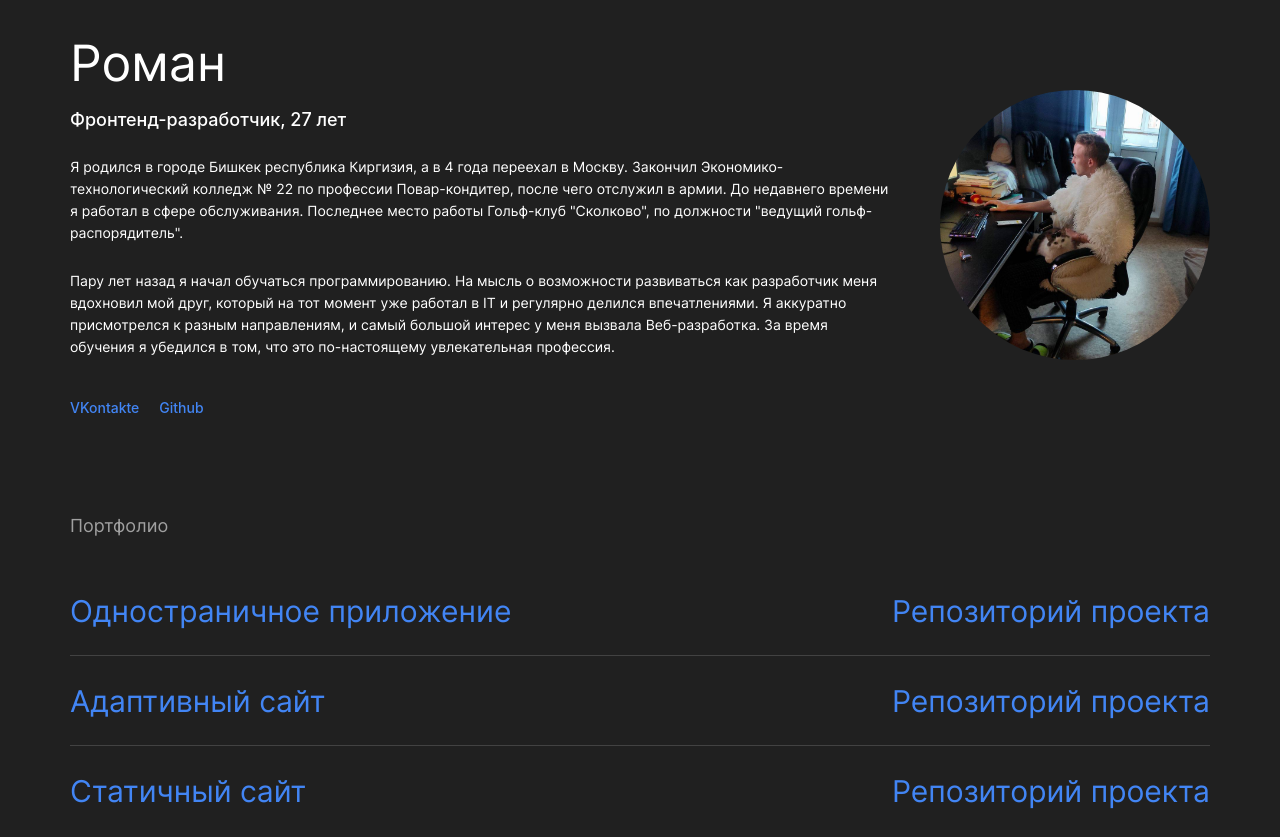
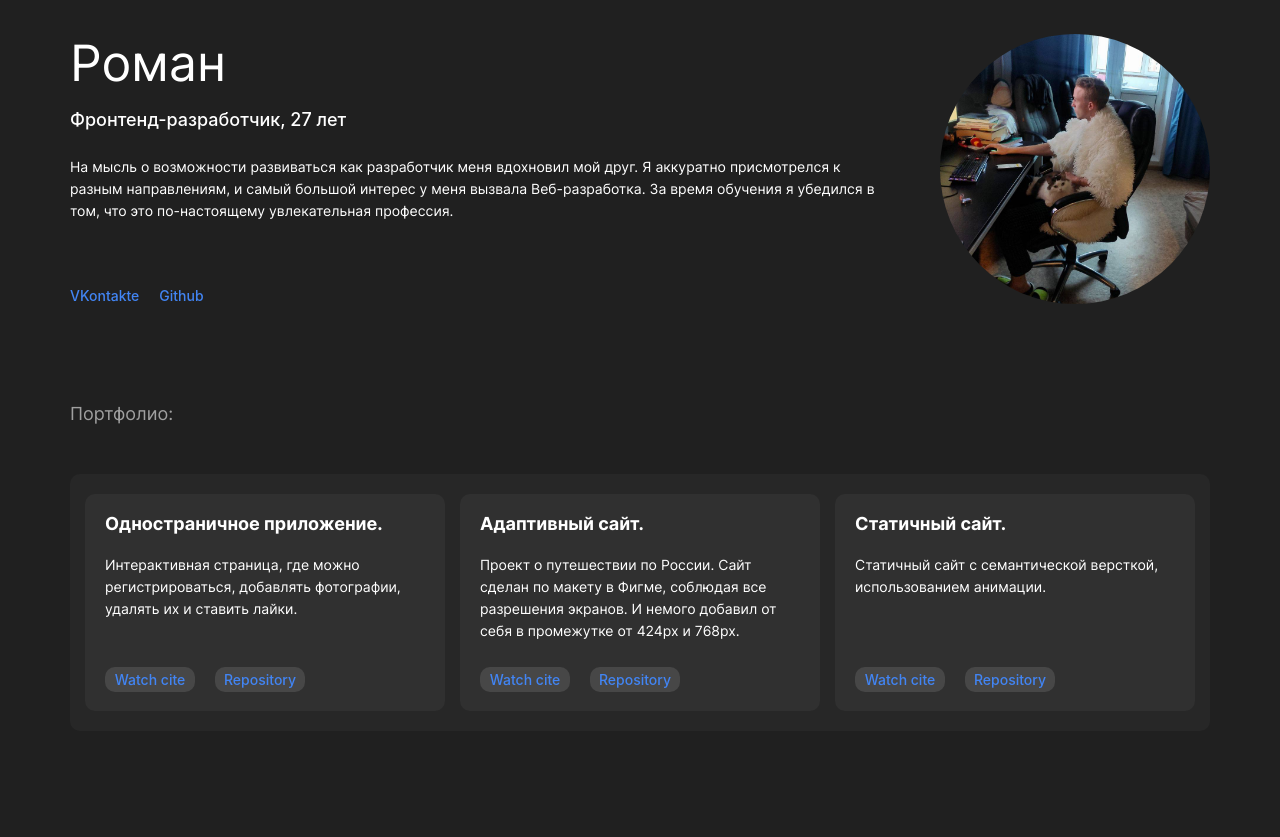
Before and after one commit to BeellCranel/movies-explorer-frontend, a React app: page / in a window 1280 px wide. Shown: the part 1960-2797 px from the top of the page. Built offline with nearby package versions, Linux system fonts and the light colour scheme; a web font is replaced by a local one.

Commit message:
feat: отредактировал секцию student, добавил анимацию в manePageHeader

```diff
--- a/src/components/MainPageHeader/MainPageHeader.js
+++ b/src/components/MainPageHeader/MainPageHeader.js
@@ -33,6 +33,13 @@ function MainPageNav() {
             </li>
           </ul>
         </nav>
+        <div className="main-page-header__square main-page-header__square-one">
+          <div className="main-page-header__square main-page-header__square-two">
+            <div className="main-page-header__square main-page-header__square-three">
+              <div className="main-page-header__square main-page-header__square-four" />
+            </div>
+          </div>
+        </div>
       </div>
     </header>
   );
--- a/src/components/MainPageHeader/MainPageHeader.scss
+++ b/src/components/MainPageHeader/MainPageHeader.scss
@@ -19,6 +19,8 @@
     display: flex;
     flex-direction: column;
     align-items: center;
+    position: relative;
+    overflow: hidden;
 
     @media screen and (min-width: 624px) {
       padding: 350px 24px 30px;
@@ -37,6 +39,7 @@
     letter-spacing: -0.04em;
     margin: 0;
     padding: 0 0 212px;
+    z-index: 2;
 
     @media screen and (min-width: 624px) {
       font-size: 40px;
@@ -61,9 +64,14 @@
     margin: 0;
     padding: 0;
     gap: 6px;
+    z-index: 2;
 
     @media screen and (min-width: 624px) {
       gap: 10px;
+    }
+
+    &_item {
+      z-index: 2;
     }
 
     &_link {
@@ -79,6 +87,7 @@
       height: 26px;
       background-color: #303030;
       border-radius: 6px;
+      z-index: 2;
 
       @media screen and (min-width: 624px) {
         font-size: 12px;
@@ -88,4 +97,47 @@
       }
     }
   }
+
+  &__square {
+    width: 1200px;
+    height: 800px;
+    z-index: 0;
+    border-radius: 30px;
+    animation: scale-one 3s ease-in-out infinite;
+  }
+
+  &__square-one {
+    background-color: rgba(61, 220, 132, 0.4);
+    position: absolute;
+    top: -300px;
+  }
+
+  &__square-two {
+    background-color: #272727;
+  }
+
+  &__square-three {
+    background-color: rgba(61, 220, 132, 0.4);
+  }
+
+  &__square-four {
+    background-color: #272727;
+  }
 }
+
+@keyframes scale-one {
+  0% {
+    -webkit-transform: scale(0, 0);
+    -moz-transform: scale(0, 0);
+    -ms-transform: scale(0, 0);
+    -o-transform: scale(0, 0);
+    transform: scale(0, 0);
+  }
+  100% {
+    -webkit-transform: scale(1, 1);
+    -moz-transform: scale(1, 1);
+    -ms-transform: scale(1, 1);
+    -o-transform: scale(1, 1);
+    transform: scale(1, 1);
+  }
+}
--- a/src/components/Movies/Movies.scss
+++ b/src/components/Movies/Movies.scss
@@ -1,27 +1,25 @@
 .cards {
+  max-width: 1280px;
   margin: 0 auto;
+  padding: 40px 10px 0;
   display: flex;
   flex-wrap: wrap;
-  max-width: 300px;
   box-sizing: border-box;
-  column-gap: 30px;
+  column-gap: 20px;
   row-gap: 39px;
-  padding-top: 40px;
+
+  @media screen and (min-width: 425px) {
+    min-height: 13vh;
+  }
 
   @media screen and (min-width: 624px) {
-    max-width: 339px;
-    min-height: 20vh;
+    padding: 23px 30px 0;
+    row-gap: 47px;
+    column-gap: 30px;
   }
 
   @media screen and (min-width: 806px) {
-    max-width: 708px;
-    padding-top: 23px;
-    row-gap: 47px;
-  }
-
-  @media screen and (min-width: 1280px) {
-    max-width: 1140px;
-    padding-top: 10px;
+    padding: 23px 70px 0;
     row-gap: 60px;
   }
 }
--- a/src/components/Student/Student.js
+++ b/src/components/Student/Student.js
@@ -18,20 +18,10 @@ function Student() {
             Фронтенд-разработчик, 27 лет
           </p>
           <p className="student__about_description">
-            Я родился в городе Бишкек республика Киргизия, а в 4 года переехал в
-            Москву. Закончил Экономико-технологический колледж № 22 по профессии
-            Повар-кондитер, после чего отслужил в армии. До недавнего времени я
-            работал в сфере обслуживания. Последнее место работы Гольф-клуб
-            "Сколково", по должности "ведущий гольф-распорядитель".
-          </p>
-          <p className="student__about_description">
-            Пару лет назад я начал обучаться программированию. На мысль о
-            возможности развиваться как разработчик меня вдохновил мой друг,
-            который на тот момент уже работал в IT и регулярно делился
-            впечатлениями. Я аккуратно присмотрелся к разным направлениям, и
-            самый большой интерес у меня вызвала Веб-разработка. За время
-            обучения я убедился в том, что это по-настоящему увлекательная
-            профессия.
+            На мысль о возможности развиваться как разработчик меня вдохновил
+            мой друг. Я аккуратно присмотрелся к разным направлениям, и самый
+            большой интерес у меня вызвала Веб-разработка. За время обучения я
+            убедился в том, что это по-настоящему увлекательная профессия.
           </p>
           <footer className="student__about_contacts">
             <nav className="student__about_nav">
@@ -65,17 +55,26 @@ function Student() {
       </section>
 
       <section className="student__portfolio">
-        <h3 className="student__portfolio_title">Портфолио</h3>
+        <h3 className="student__portfolio_title">Портфолио:</h3>
         <nav className="student__portfolio_nav">
-          <ul className="student__portfolio_menu">
+          <ol className="student__portfolio_menu">
             <li className="student__portfolio_item">
+              <h3 className="student__portfolio_item-title">
+                Одностраничное приложение.
+              </h3>
+              <p className="student__portfolio_item-subtitle">
+                Интерактивная страница, где можно регистрироваться, добавлять
+                фотографии, удалять их и ставить лайки.
+              </p>
+              <div className="student__portfolio_link-wrapper">
                 <a
                   className="student__portfolio_link opacity"
                   href="https://react-mesto-auth.herokuapp.com/"
                   target="_blank"
                   rel="noreferrer"
+                  lang="en"
                 >
-                Одностраничное приложение
+                  Watch cite
                 </a>
                 <a
                   className="student__portfolio_link opacity"
@@ -83,17 +82,27 @@ function Student() {
                   target="_blank"
                   rel="noreferrer"
                 >
-                Репозиторий проекта
+                  Repository
                 </a>
+              </div>
             </li>
             <li className="student__portfolio_item">
+              <h3 className="student__portfolio_item-title">
+                Адаптивный сайт.
+              </h3>
+              <p className="student__portfolio_item-subtitle">
+                Проект о путешествии по России. Сайт сделан по макету в Фигме,
+                соблюдая все разрешения экранов. И немого добавил от себя в
+                промежутке от 424px и 768px.
+              </p>
+              <div className="student__portfolio_link-wrapper">
                 <a
                   className="student__portfolio_link opacity"
                   href="https://beellcranel.github.io/russian-travel/"
                   target="_blank"
                   rel="noreferrer"
                 >
-                Адаптивный сайт
+                  Watch cite
                 </a>
                 <a
                   className="student__portfolio_link opacity"
@@ -101,17 +110,24 @@ function Student() {
                   target="_blank"
                   rel="noreferrer"
                 >
-                Репозиторий проекта
+                  Repository
                 </a>
+              </div>
             </li>
             <li className="student__portfolio_item">
+              <h3 className="student__portfolio_item-title">Статичный сайт.</h3>
+              <p className="student__portfolio_item-subtitle">
+                Статичный сайт с семантической версткой, использованием
+                анимации.
+              </p>
+              <div className="student__portfolio_link-wrapper">
                 <a
                   className="student__portfolio_link opacity"
                   href="https://beellcranel.github.io/how-to-learn/"
                   target="_blank"
                   rel="noreferrer"
                 >
-                Статичный сайт
+                  Watch cite
                 </a>
                 <a
                   className="student__portfolio_link opacity"
@@ -119,10 +135,11 @@ function Student() {
                   target="_blank"
                   rel="noreferrer"
                 >
-                Репозиторий проекта
+                  Repository
                 </a>
+              </div>
             </li>
-          </ul>
+          </ol>
         </nav>
       </section>
     </section>
--- a/src/components/Student/Student.scss
+++ b/src/components/Student/Student.scss
@@ -182,43 +182,63 @@
       list-style: none;
       padding: 0;
       margin: 0;
+      display: flex;
+      flex-wrap: wrap;
+      background-color: #272727;
+      border-radius: 10px;
+      padding: 20px 15px;
+      gap: 15px;
     }
 
     &_item {
-      padding: 20px 0 19px;
-      border-bottom: 1px solid #e6e6e6;
+      box-sizing: border-box;
+      padding: 20px 20px 19px;
       display: flex;
-      justify-content: space-between;
+      flex-direction: column;
+      background-color: #303030;
+      border-radius: 10px;
+      width: 100%;
 
-      @media screen and (min-width: 806px) {
-        border-color: #424242;
+      @media screen and (min-width: 550px) {
+        width: calc((100% / 2) - (15px / 2));
       }
 
-      &:first-child {
-        padding-top: 0;
+      @media screen and (min-width: 768px) {
+        width: calc((100% / 3) - (30px / 3));
       }
+    }
 
-      &:last-child {
-        border: none;
-        padding-bottom: 0;
-      }
+    &_item-title {
+      font-size: 18px;
+      line-height: 20px;
+      margin: 0 0 20px;
+    }
+
+    &_item-subtitle {
+      font-size: 14px;
+      line-height: 22px;
+      margin: 0 0 25px;
+    }
+
+    &_link-wrapper {
+      display: flex;
+      gap: 20px;
+      margin-top: auto;
     }
 
     &_link {
       text-decoration: none;
       color: #4285f4;
-      @extend %title-styles;
-      line-height: 28px;
-
-      @media screen and (min-width: 624px) {
-        font-size: 28px;
-        line-height: 50px;
-      }
-
-      @media screen and (min-width: 624px) {
-        font-size: 30px;
-        line-height: 50px;
-      }
+      font-size: 14px;
+      line-height: 17px;
+      font-weight: 500;
+      width: 90px;
+      height: 25px;
+      border-radius: 10px;
+      background-color: #474747;
+      display: flex;
+      align-items: center;
+      justify-content: center;
     }
   }
 }
```
Also changed, not shown: src/components/Card/Card.scss (+25 -7 lines). Lines whose indentation alone changed are shown as unchanged.
